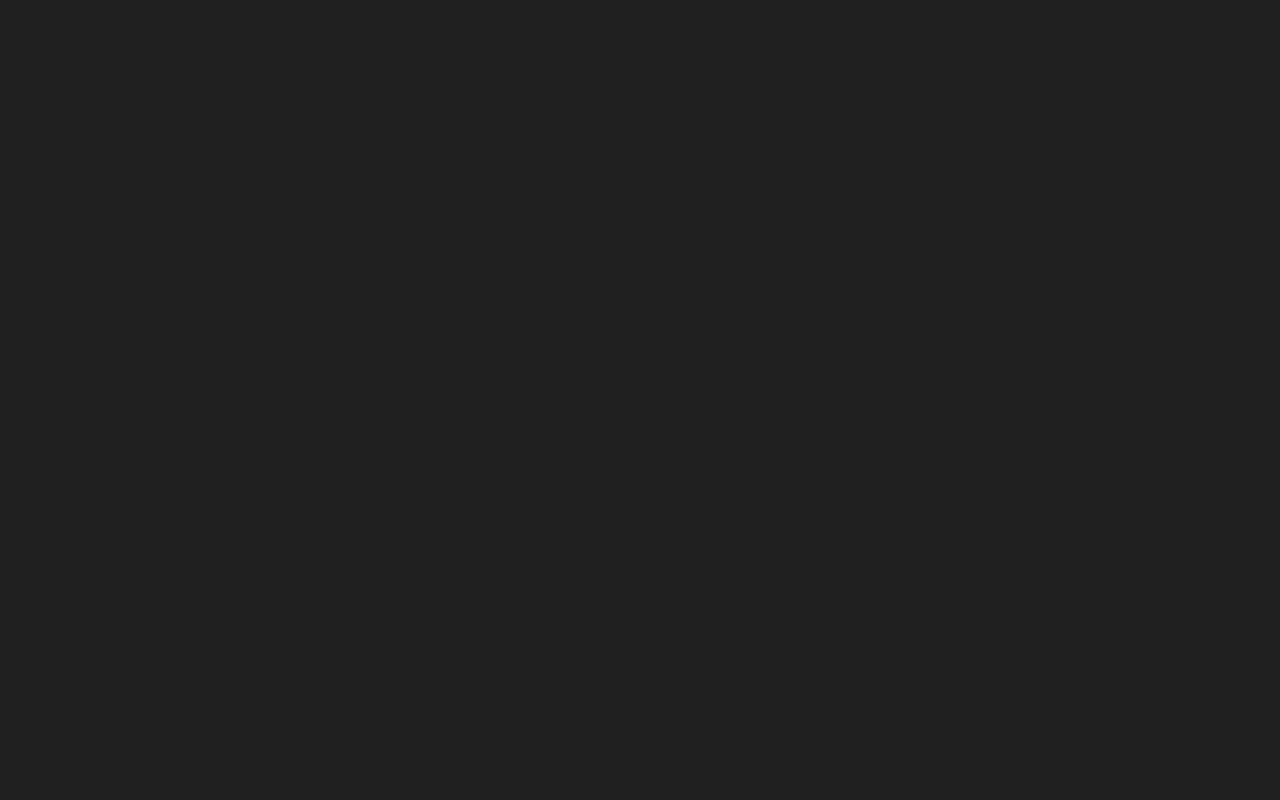
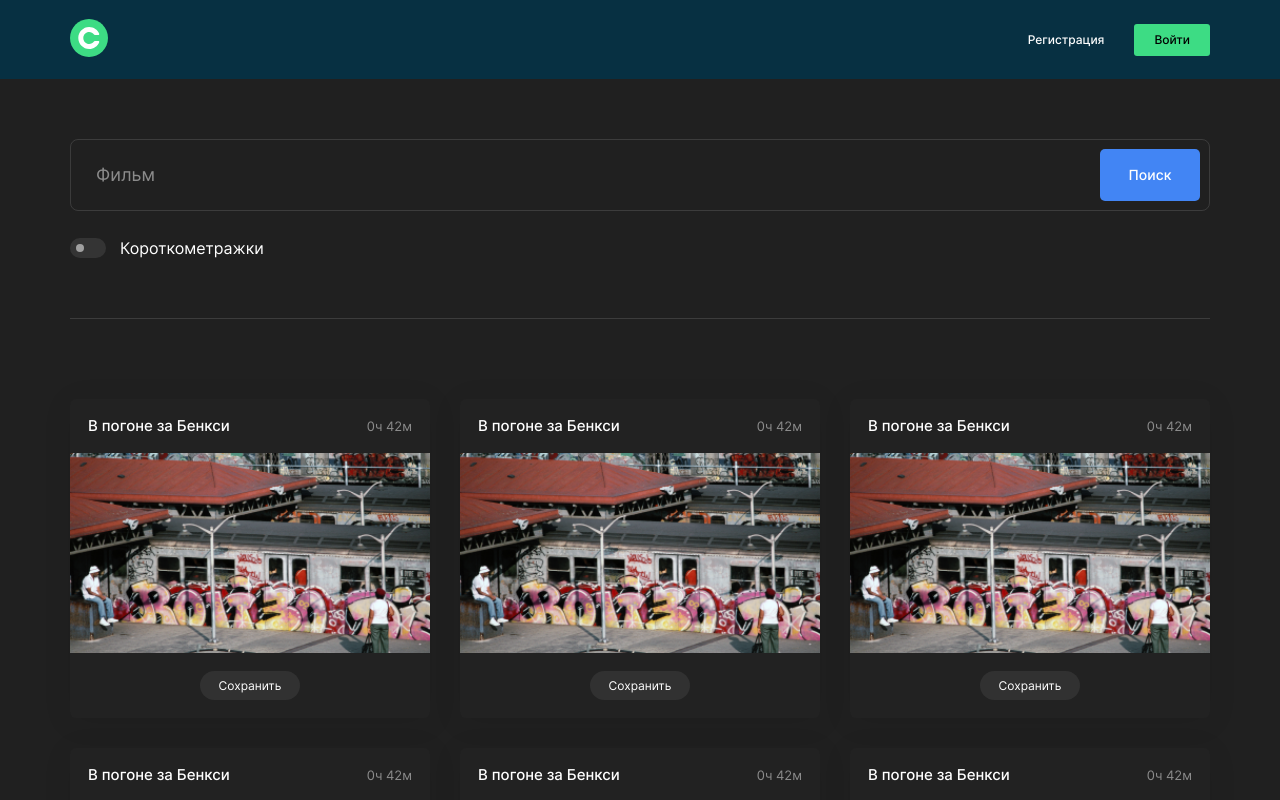
Before and after one commit to VanVorobyov/movies-explorer-frontend, a React (Create React App) app: page /movies in a window 1280 px wide. Before the commit this address had no page. Shown: the top 800 px of the page. Built offline with nearby package versions, Linux system fonts and the light colour scheme.

Commit message:
Добавялет страницу фильмов, стиль карточки фильмов, поисковую строку

```diff
--- a/src/components/App/App.jsx
+++ b/src/components/App/App.jsx
@@ -2,7 +2,7 @@ import './App.css';
 import { Route, Routes } from 'react-router-dom';
 import React from 'react';
 import Main from '../Main/Main';
-// import Movies from '../Movies/Movies';
+import Movies from '../Movies/Movies';
 // import SavedMovies from '../SavedMovies/SavedMovies';
 // import Profile from '../Profile/Profile';
 // import Login from '../Login/Login';
@@ -17,12 +17,12 @@ const App = () => {
           element={<Main />}
         />
 
-        {/* <Route
-        path="/movies"
-        element={<Movies />}
+        <Route
+          path="/movies"
+          element={<Movies />}
         />
 
-        <Route
+        {/* <Route
         path="/saved-movies"
         element={<SavedMovies />}
         />
--- a/src/components/FilterCheckbox/FilterCheckbox.css
+++ b/src/components/FilterCheckbox/FilterCheckbox.css
@@ -0,0 +1,54 @@
+.filter {
+  display: flex;
+  align-items: center;
+  gap: 14px;
+}
+.filter__checkbox {
+  width: 36px;
+  height: 20px;
+
+  position: relative;
+
+  border-radius: 10px;
+  background-color: #343434;
+  border: none;
+  outline: none;
+
+  appearance: none;
+  cursor: pointer;
+
+  transition: 0.3s ease;
+}
+
+.filter__checkbox::after {
+  content: '';
+
+  width: 8px;
+  height: 8px;
+
+  position: absolute;
+  top: 6px;
+  left: 6px;
+
+  border-radius: 10px;
+  background-color: #a0a0a0;
+  border: none;
+  outline: none;
+
+  transition: 0.4s ease;
+  transform: translate(0px);
+}
+
+.filter__checkbox:checked {
+  background-color: #3ddc84;
+  transition: 0.3s ease;
+}
+
+.filter__checkbox:checked::after {
+  background-color: #ffffff;
+  transition: 0.4s ease;
+  transform: translate(16px);
+}
+
+.filter__label {
+}
--- a/src/components/FilterCheckbox/FilterCheckbox.jsx
+++ b/src/components/FilterCheckbox/FilterCheckbox.jsx
@@ -0,0 +1,22 @@
+import './FilterCheckbox.css';
+import React from 'react';
+
+const FilterCheckbox = () => {
+  return (
+    <form className="filter">
+      <input
+        id="filter"
+        type="checkbox"
+        className="filter__checkbox"
+      />
+      <label
+        className="filter__label"
+        htmlFor="filter"
+      >
+        Короткометражки
+      </label>
+    </form>
+  );
+};
+
+export default FilterCheckbox;
--- a/src/components/Movies/Movies.jsx
+++ b/src/components/Movies/Movies.jsx
@@ -1,18 +1,20 @@
 import React from 'react';
 import Header from '../Header/Header';
 import SearchForm from '../SearchForm/SearchForm';
-import MoviesCardList from '../SearchForm/SearchForm';
+import MoviesCardList from '../MoviesCardList/MoviesCardList';
 import Footer from '../Footer/Footer';
-import Preloader from '../SearchForm/SearchForm';
+// import Preloader from '../SearchForm/SearchForm';
 
 const Movies = () => {
-  <>
-    <Header />
-    <SearchForm />
-    <MoviesCardList />
-    <Footer />
-    <Preloader />
-  </>;
+  return (
+    <div>
+      <Header />
+      <SearchForm />
+      <MoviesCardList />
+      <Footer />
+      {/* <Preloader /> */}
+    </div>
+  );
 };
 
 export default Movies;
--- a/src/components/MoviesCard/MoviesCard.css
+++ b/src/components/MoviesCard/MoviesCard.css
@@ -0,0 +1,65 @@
+.card {
+  max-width: 360px;
+  width: 100%;
+
+  display: flex;
+  flex-direction: column;
+
+  margin: 0;
+  padding: 0;
+  list-style: none;
+
+  border-radius: 6px;
+  background: #222;
+  box-shadow: 0px 4px 30px 0px rgba(0, 0, 0, 0.08);
+}
+.card__title-wrap {
+  padding: 18px;
+
+  display: flex;
+  justify-content: space-between;
+}
+.card__title {
+  margin: 0;
+
+  color: #fff;
+  font-family: Inter;
+  font-size: 15px;
+  font-style: normal;
+  font-weight: 500;
+  line-height: 18px; /* 120% */
+}
+.card__duration {
+  color: #8b8b8b;
+  text-align: right;
+  font-family: Inter;
+  font-size: 13px;
+  font-style: normal;
+  font-weight: 400;
+  line-height: 18px; /* 138.462% */
+}
+.card__image {
+  width: 100%;
+  object-position: center;
+  object-fit: cover;
+}
+.card__button {
+  padding: 0;
+  margin: 18px auto;
+
+  width: 100px;
+  height: 29px;
+
+  border: none;
+  border-radius: 30px;
+  background-color: #313131;
+  cursor: pointer;
+
+  color: #fff;
+  text-align: center;
+  font-family: Inter;
+  font-size: 12px;
+  font-style: normal;
+  font-weight: 400;
+  line-height: 11px; /* 91.667% */
+}
--- a/src/components/MoviesCard/MoviesCard.jsx
+++ b/src/components/MoviesCard/MoviesCard.jsx
@@ -0,0 +1,27 @@
+import React from 'react';
+import './MoviesCard.css';
+import image from '../../images/pic.png';
+
+const MoviesCard = () => {
+  return (
+    <li className="card">
+      <div className="card__title-wrap">
+        <h2 className="card__title">В погоне за Бенкси</h2>
+        <span className="card__duration">0ч 42м</span>
+      </div>
+      <img
+        src={image}
+        alt="Обложка фильма"
+        className="card__image"
+      />
+      <button
+        type="button"
+        className="card__button"
+      >
+        Сохранить
+      </button>
+    </li>
+  );
+};
+
+export default MoviesCard;
--- a/src/components/MoviesCardList/MoviesCardList.css
+++ b/src/components/MoviesCardList/MoviesCardList.css
@@ -0,0 +1,35 @@
+.movies-card-list {
+  max-width: 1280px;
+  width: 100%;
+}
+.movies-card-list__content {
+  margin: 0 70px;
+  padding: 80px 0 80px;
+}
+.movies-cards {
+  padding: 0;
+  margin: 0 0 60px 0;
+
+  display: flex;
+  gap: 30px;
+  flex-wrap: wrap;
+}
+
+.movies-card-list__button {
+  width: 100%;
+
+  height: 36px;
+
+  border: none;
+  border-radius: 6px;
+  background-color: #2f2f2f;
+  cursor: pointer;
+
+  color: #fff;
+  text-align: center;
+  font-family: Inter;
+  font-size: 12px;
+  font-style: normal;
+  font-weight: 500;
+  line-height: normal;
+}
--- a/src/components/MoviesCardList/MoviesCardList.jsx
+++ b/src/components/MoviesCardList/MoviesCardList.jsx
@@ -1,10 +1,28 @@
 import React from 'react';
+import './MoviesCardList.css';
 import MoviesCard from '../MoviesCard/MoviesCard';
 
 const MoviesCardList = () => {
-  <div className="movie-list">
-    <MoviesCard />
-  </div>;
+  return (
+    <section className="movies-card-list">
+      <div className="movies-card-list__content">
+        <ul className="movies-cards">
+          <MoviesCard />
+          <MoviesCard />
+          <MoviesCard />
+          <MoviesCard />
+          <MoviesCard />
+          <MoviesCard />
+        </ul>
+        <button
+          type="button"
+          className="movies-card-list__button"
+        >
+          Ещё
+        </button>
+      </div>
+    </section>
+  );
 };
 
 export default MoviesCardList;
--- a/src/components/SearchForm/SearchForm.css
+++ b/src/components/SearchForm/SearchForm.css
@@ -0,0 +1,72 @@
+.search {
+  max-width: 1280px;
+  width: 100%;
+}
+
+.search__content {
+  margin: 0 70px;
+  padding: 60px 0 60px;
+
+  display: flex;
+  flex-direction: column;
+  gap: 27px;
+
+  border-bottom: 1px solid rgba(170, 170, 170, 0.2);
+}
+
+.search-form {
+  display: flex;
+  position: relative;
+}
+
+.search__input {
+  min-height: 72px;
+  width: 100%;
+
+  padding: 0 0 0 25px;
+
+  border-radius: 8px;
+  border: 1.5px solid rgba(170, 170, 170, 0.2);
+  background-color: transparent;
+
+  color: #fff;
+  font-family: Inter;
+  font-size: 18px;
+  font-style: normal;
+  font-weight: 400;
+  line-height: 20px; /* 111.111% */
+}
+
+.search__input::placeholder {
+  color: #8b8b8b;
+  font-family: Inter;
+  font-size: 18px;
+  font-style: normal;
+  font-weight: 400;
+  line-height: 20px;
+}
+
+.search__button {
+  width: 100px;
+  height: 52px;
+
+  margin: 10px;
+
+  position: absolute;
+  top: 0;
+  right: 0;
+
+  border: none;
+  border-radius: 5px;
+  background-color: #4285f4;
+
+  cursor: pointer;
+
+  color: #fff;
+  text-align: center;
+  font-family: Inter;
+  font-size: 14px;
+  font-style: normal;
+  font-weight: 500;
+  line-height: 18px; /* 128.571% */
+}
--- a/src/components/SearchForm/SearchForm.jsx
+++ b/src/components/SearchForm/SearchForm.jsx
@@ -0,0 +1,30 @@
+import React from 'react';
+import './SearchForm.css';
+import FilterCheckbox from '../FilterCheckbox/FilterCheckbox';
+
+const SearchForm = () => {
+  return (
+    <section className="search">
+      <div className="search__content">
+        <form className="search-form">
+          <input
+            id="search-input"
+            type="search"
+            className="search__input"
+            placeholder="Фильм"
+            autoComplete="off"
+          />
+          <button
+            className="search__button"
+            type="submit"
+          >
+            Поиск
+          </button>
+        </form>
+        <FilterCheckbox />
+      </div>
+    </section>
+  );
+};
+
+export default SearchForm;
```
Also changed, not shown: src/images/pic.png (added).
